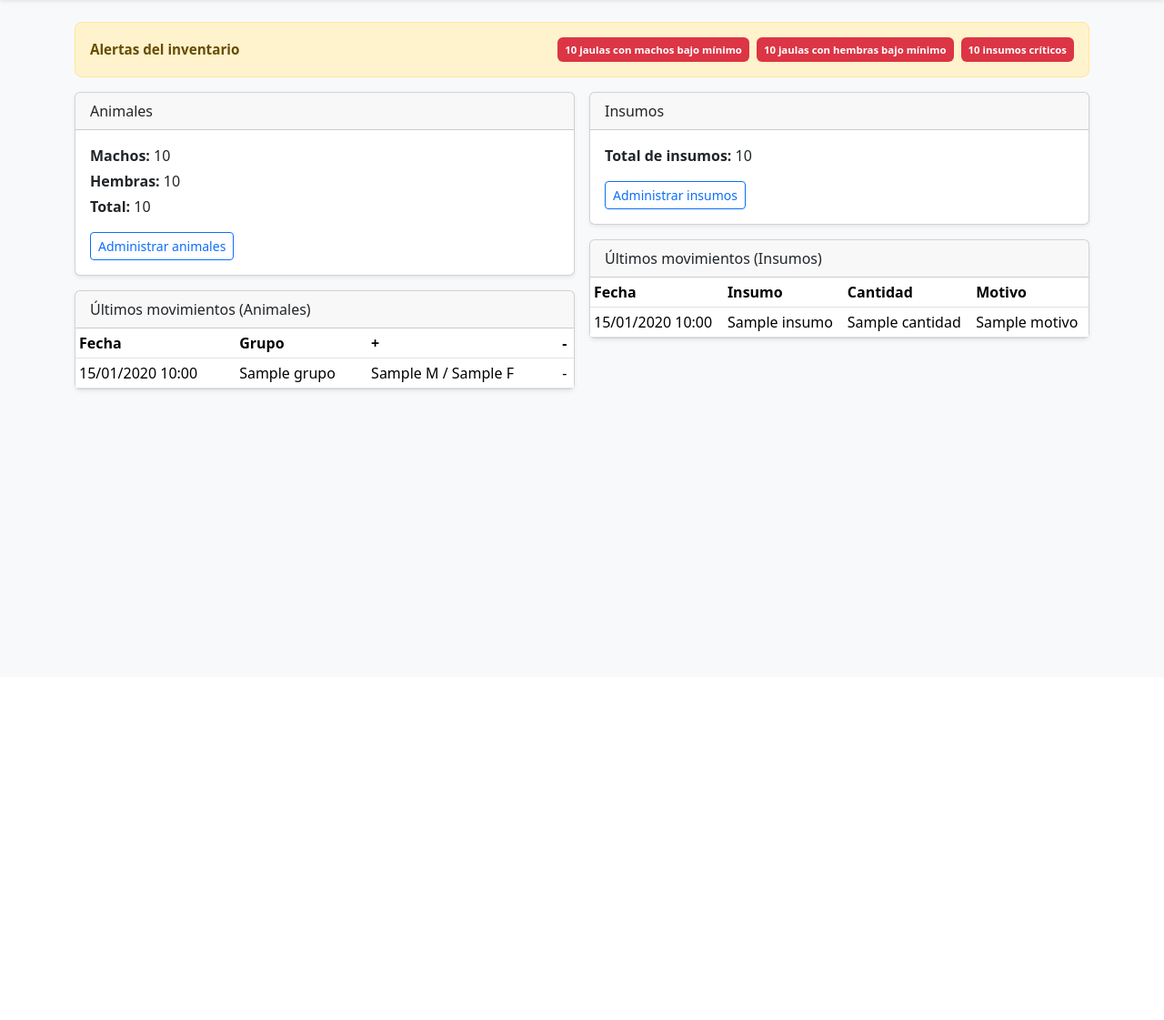
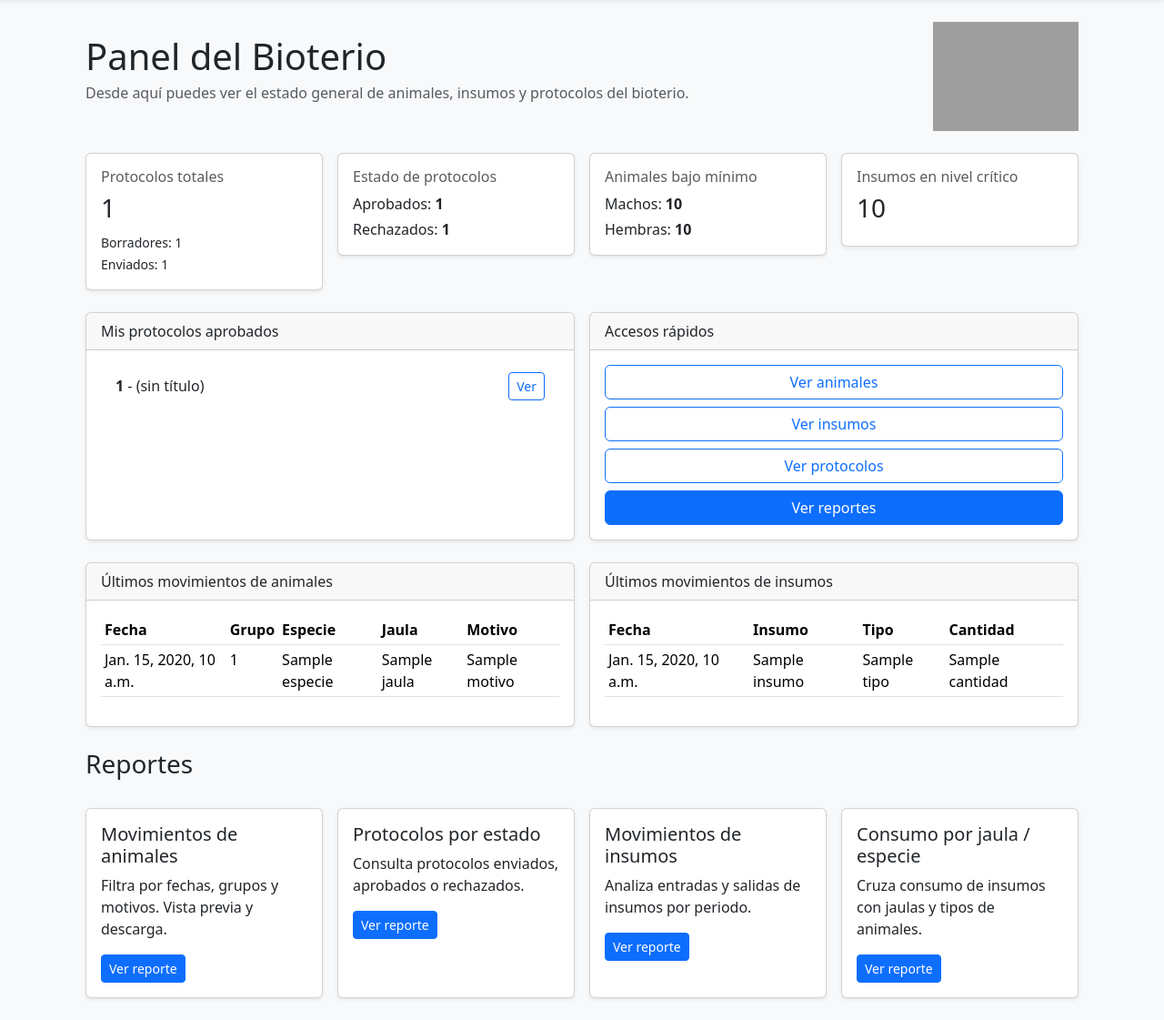
Before and after one commit to ErikaLopez01/Proyecto-Bioterio, a Django app: template compose/principal/templates/principal/dashboard.html in a window 1280 px wide. Shown: the part 56-1177 px from the top of the page at 91% size. Before the commit the page ends 487 px from the top, so only its background shows below. Run offline with Django 5.2, Linux system fonts and the light colour scheme; the template is opened without the code that fills it: most values are stand-ins (such as "Sample title", 1, 10 or a date in 2020); grey boxes are pictures that could not be loaded.

Commit message:
Se modifica la pagina principal

```diff
--- a/compose/principal/templates/principal/dashboard.html
+++ b/compose/principal/templates/principal/dashboard.html
@@ -1,111 +1,250 @@
+{# principal/templates/principal/dashboard.html #}
 {% extends "insumos/base.html" %}
+{% load static %}
+
 {% block content %}
+<div class="container mt-4">
 
-<div class="alert alert-warning d-flex flex-wrap gap-3 align-items-center justify-content-between">
-  <div class="fw-semibold">Alertas del inventario</div>
-  <div class="d-flex gap-2">
-    {% if anim_bajo_machos > 0 %}
-      <a class="badge text-bg-danger text-decoration-none p-2" href="{% url 'animales:list' %}?alert=low_m">
-        {{ anim_bajo_machos }} jaulas con machos bajo mínimo
+  <!-- ENCABEZADO CON IMAGEN -->
+  <div class="row align-items-center mb-4">
+    <div class="col-md-8">
+      <h1 class="mb-1">Panel del Bioterio</h1>
+      <p class="text-muted">
+        Desde aquí puedes ver el estado general de animales, insumos y protocolos del bioterio.
+      </p>
+    </div>
+    <div class="col-md-4 text-md-end text-center">
+      <!-- Puedes poner un logo o imagen ilustrativa -->
+      <img src="{% static 'img/ratonlaboratorio.png' %}" alt="Bioterio"
+           class="img-fluid" style="max-height: 120px;">
+    </div>
+  </div>
+
+  <!-- KPIs ARRIBA (PROTOCOLOS, STOCKS) -->
+  <div class="row g-3 mb-4">
+    <div class="col-md-3">
+      <div class="card shadow-sm">
+        <div class="card-body">
+          <h6 class="text-muted">Protocolos totales</h6>
+          <h3>{{ total_protocolos }}</h3>
+          <small>Borradores: {{ total_proto_borrador }}</small><br>
+          <small>Enviados: {{ total_proto_enviados }}</small>
+        </div>
+      </div>
+    </div>
+    <div class="col-md-3">
+      <div class="card shadow-sm">
+        <div class="card-body">
+          <h6 class="text-muted">Estado de protocolos</h6>
+          <p class="mb-1">Aprobados: <strong>{{ total_proto_aprobados }}</strong></p>
+          <p class="mb-0">Rechazados: <strong>{{ total_proto_rechazados }}</strong></p>
+        </div>
+      </div>
+    </div>
+    <div class="col-md-3">
+      <div class="card shadow-sm">
+        <div class="card-body">
+          <h6 class="text-muted">Animales bajo mínimo</h6>
+          <p class="mb-1">Machos: <strong>{{ anim_bajo_machos }}</strong></p>
+          <p class="mb-0">Hembras: <strong>{{ anim_bajo_hembras }}</strong></p>
+        </div>
+      </div>
+    </div>
+    <div class="col-md-3">
+      <div class="card shadow-sm">
+        <div class="card-body">
+          <h6 class="text-muted">Insumos en nivel crítico</h6>
+          <h3>{{ ins_bajo_min }}</h3>
+        </div>
+      </div>
+    </div>
+  </div>
+
+  <!-- ALERTAS / PENDIENTES -->
+  <div class="row g-3 mb-4">
+    <div class="col-md-6">
+      <div class="card shadow-sm h-100">
+        <div class="card-header">
+          {% if es_admin %}
+            Protocolos pendientes de aprobación
+          {% else %}
+            Mis protocolos aprobados
+          {% endif %}
+        </div>
+        <div class="card-body">
+          {% if es_admin %}
+            {% if protocolos_pendientes %}
+              <ul class="list-group list-group-flush">
+                {% for p in protocolos_pendientes %}
+                  <li class="list-group-item d-flex justify-content-between align-items-center">
+                    <span>
+                      <strong>{{ p.codigo|default:p.id }}</strong> - {{ p.titulo|default:"(sin título)" }}<br>
+                      <small class="text-muted">Creado por: {{ p.creado_por.username }}</small>
+                    </span>
+                    <a href="{% url 'protocolos:detail' p.pk %}" class="btn btn-sm btn-outline-primary">
+                      Ver
                     </a>
+                  </li>
+                {% endfor %}
+              </ul>
             {% else %}
-      <span class="badge text-bg-secondary p-2">0 jaulas con machos bajo mínimo</span>
+              <p class="mb-0">No hay protocolos pendientes de aprobación.</p>
             {% endif %}
-
-    {% if anim_bajo_hembras > 0 %}
-      <a class="badge text-bg-danger text-decoration-none p-2" href="{% url 'animales:list' %}?alert=low_f">
-        {{ anim_bajo_hembras }} jaulas con hembras bajo mínimo
+          {% else %}
+            {% if protocolos_aprobados_usuario %}
+              <ul class="list-group list-group-flush">
+                {% for p in protocolos_aprobados_usuario %}
+                  <li class="list-group-item d-flex justify-content-between align-items-center">
+                    <span>
+                      <strong>{{ p.codigo|default:p.id }}</strong> - {{ p.titulo|default:"(sin título)" }}
+                    </span>
+                    <a href="{% url 'protocolos:detail' p.pk %}" class="btn btn-sm btn-outline-primary">
+                      Ver
                     </a>
+                  </li>
+                {% endfor %}
+              </ul>
             {% else %}
-      <span class="badge text-bg-secondary p-2">0 jaulas con hembras bajo mínimo</span>
+              <p class="mb-0">No tienes protocolos aprobados aún.</p>
             {% endif %}
-
-    {% if ins_bajo_min > 0 %}
-      <a class="badge text-bg-danger text-decoration-none p-2" href="{% url 'insumos:list' %}?alert=critical">
-        {{ ins_bajo_min }} insumos críticos
-      </a>
-    {% else %}
-      <span class="badge text-bg-secondary p-2">0 insumos críticos</span>
           {% endif %}
         </div>
       </div>
+    </div>
 
-<div class="row g-3">
+    <!-- ACCESOS RÁPIDOS -->
     <div class="col-md-6">
-    <div class="card shadow-sm">
-      <div class="card-header">Animales</div>
-      <div class="card-body">
-        <p class="mb-1"><strong>Machos:</strong> {{ anim_total_machos }}</p>
-        <p class="mb-1"><strong>Hembras:</strong> {{ anim_total_hembras }}</p>
-        <p class="mb-3"><strong>Total:</strong> {{ anim_total }}</p>
-        <a class="btn btn-sm btn-outline-primary" href="{% url 'animales:list' %}">Administrar animales</a>
+      <div class="card shadow-sm h-100">
+        <div class="card-header">Accesos rápidos</div>
+        <div class="card-body d-flex flex-column gap-2">
+          <a href="{% url 'animales:list' %}" class="btn btn-outline-primary w-100">Ver animales</a>
+          <a href="{% url 'insumos:list' %}" class="btn btn-outline-primary w-100">Ver insumos</a>
+          <a href="{% url 'protocolos:list' %}" class="btn btn-outline-primary w-100">Ver protocolos</a>
+          <a href="{% url 'principal:reportes_home' %}" class="btn btn-primary w-100">
+            Ver reportes
+          </a>
+        </div>
+      </div>
     </div>
   </div>
 
-    <div class="card shadow-sm mt-3">
-      <div class="card-header">Últimos movimientos (Animales)</div>
-      <div class="card-body p-0">
-        <div class="table-responsive">
-          <table class="table table-sm mb-0">
-            <thead><tr><th>Fecha</th><th>Grupo</th><th>+</th><th>-</th></tr></thead>
+  <!-- ÚLTIMOS MOVIMIENTOS -->
+  <div class="row g-3 mb-4">
+    <div class="col-md-6">
+      <div class="card shadow-sm">
+        <div class="card-header">Últimos movimientos de animales</div>
+        <div class="card-body table-responsive">
+          {% if ult_mov_animales %}
+            <table class="table table-sm">
+              <thead>
+                <tr>
+                  <th>Fecha</th>
+                  <th>Grupo</th>
+                  <th>Especie</th>
+                  <th>Jaula</th>
+                  <th>Motivo</th>
+                </tr>
+              </thead>
               <tbody>
-              {% for m in ult_mov_animales %}
+                {% for mov in ult_mov_animales %}
                   <tr>
-                  <td>{{ m.fecha|date:"d/m/Y H:i" }}</td>
-                  <td>{{ m.grupo }}</td>
-                  <td>{{ m.cantidad_machos }} M / {{ m.cantidad_hembras }} F</td>
-                  <td>
-                    {% if m.tipo == m.BAJA or m.tipo == m.FALLECIMIENTO %}Sí{% else %}-{% endif %}
-                  </td>
+                    <td>{{ mov.fecha }}</td>
+                    <td>{{ mov.grupo.id }}</td>
+                    <td>{{ mov.grupo.especie.nombre }}</td>
+                    <td>{{ mov.grupo.jaula.nombre }}</td>
+                    <td>{{ mov.motivo }}</td>
                   </tr>
-              {% empty %}
-                <tr><td colspan="4" class="text-center text-muted">Sin movimientos</td></tr>
                 {% endfor %}
               </tbody>
             </table>
+          {% else %}
+            <p class="mb-0">No hay movimientos recientes.</p>
+          {% endif %}
+        </div>
+      </div>
+    </div>
+
+    <div class="col-md-6">
+      <div class="card shadow-sm">
+        <div class="card-header">Últimos movimientos de insumos</div>
+        <div class="card-body table-responsive">
+          {% if ult_mov_insumos %}
+            <table class="table table-sm">
+              <thead>
+                <tr>
+                  <th>Fecha</th>
+                  <th>Insumo</th>
+                  <th>Tipo</th>
+                  <th>Cantidad</th>
+                </tr>
+              </thead>
+              <tbody>
+                {% for mov in ult_mov_insumos %}
+                  <tr>
+                    <td>{{ mov.fecha }}</td>
+                    <td>{{ mov.insumo.nombre }}</td>
+                    <td>{{ mov.tipo }}</td>
+                    <td>{{ mov.cantidad }}</td>
+                  </tr>
+                {% endfor %}
+              </tbody>
+            </table>
+          {% else %}
+            <p class="mb-0">No hay movimientos de insumos recientes.</p>
+          {% endif %}
+        </div>
+      </div>
+    </div>
+  </div>
+
+  <!-- SECCIÓN REPORTES -->
+  <div class="row g-3 mb-4">
+    <div class="col-12">
+      <h3 class="mb-3">Reportes</h3>
+    </div>
+
+    <div class="col-md-3">
+      <div class="card shadow-sm h-100">
+        <div class="card-body">
+          <h5 class="card-title">Movimientos de animales</h5>
+          <p class="card-text">Filtra por fechas, grupos y motivos. Vista previa y descarga.</p>
+          <a href="{% url 'principal:reporte_mov_animales' %}" class="btn btn-sm btn-primary">Ver reporte</a>
+        </div>
+      </div>
+    </div>
+
+    <!-- Puedes replicar esta card para otros reportes -->
+    <div class="col-md-3">
+      <div class="card shadow-sm h-100">
+        <div class="card-body">
+          <h5 class="card-title">Protocolos por estado</h5>
+          <p class="card-text">Consulta protocolos enviados, aprobados o rechazados.</p>
+          <a href="{% url 'principal:reporte_protocolos' %}" class="btn btn-sm btn-primary">Ver reporte</a>
+        </div>
+      </div>
+    </div>
+
+    <div class="col-md-3">
+      <div class="card shadow-sm h-100">
+        <div class="card-body">
+          <h5 class="card-title">Movimientos de insumos</h5>
+          <p class="card-text">Analiza entradas y salidas de insumos por periodo.</p>
+          <a href="{% url 'principal:reporte_mov_insumos' %}" class="btn btn-sm btn-primary">Ver reporte</a>
+        </div>
+      </div>
+    </div>
+
+    <div class="col-md-3">
+      <div class="card shadow-sm h-100">
+        <div class="card-body">
+          <h5 class="card-title">Consumo por jaula / especie</h5>
+          <p class="card-text">Cruza consumo de insumos con jaulas y tipos de animales.</p>
+          <a href="{% url 'principal:reporte_consumos' %}" class="btn btn-sm btn-primary">Ver reporte</a>
+        </div>
       </div>
     </div>
   </div>
 
 </div>
 
-  <div class="col-md-6">
-    <div class="card shadow-sm">
-      <div class="card-header">Insumos</div>
-      <div class="card-body">
-        <p class="mb-3"><strong>Total de insumos:</strong> {{ ins_total }}</p>
-        <a class="btn btn-sm btn-outline-primary" href="{% url 'insumos:list' %}">Administrar insumos</a>
-      </div>
-    </div>
-
-    <div class="card shadow-sm mt-3">
-      <div class="card-header">Últimos movimientos (Insumos)</div>
-      <div class="card-body p-0">
-        <div class="table-responsive">
-          <table class="table table-sm mb-0">
-            <thead><tr><th>Fecha</th><th>Insumo</th><th>Cantidad</th><th>Motivo</th></tr></thead>
-            <tbody>
-              {% for m in ult_mov_insumos %}
-                <tr>
-                  <td>
-                    {% if m.fecha %}{{ m.fecha|date:"d/m/Y H:i" }}
-                    {% elif m.creado_en %}{{ m.creado_en|date:"d/m/Y H:i" }}
-                    {% else %}-{% endif %}
-                  </td>
-                  <td>{{ m.insumo }}</td>
-                  <td>{{ m.cantidad }}</td>
-                  <td>{{ m.motivo|default:"-" }}</td>
-                </tr>
-              {% empty %}
-                <tr><td colspan="4" class="text-center text-muted">Sin movimientos</td></tr>
-              {% endfor %}
-            </tbody>
-          </table>
-        </div>
-      </div>
-    </div>
-
-  </div>
-</div>
-
 {% endblock %}
--- a/compose/principal/urls.py
+++ b/compose/principal/urls.py
@@ -1,9 +1,10 @@
 from django.urls import path
-from .views import DashboardView
+from .views import DashboardView, ReporteMovimientosAnimalesView
 
 app_name = "principal"
 
 urlpatterns = [
     # ruta raíz de la app principal
     path("", DashboardView.as_view(), name="dashboard"),
+    path("reportes/movimientos-animales/", ReporteMovimientosAnimalesView.as_view(), name="reporte_mov_animales"),
 ]
```
Also changed, not shown: compose/principal/forms.py (added, +22 -0 lines), compose/principal/templates/principal/reporte_mov_animales.html (added, +67 -0 lines), compose/principal/views.py (+99 -15 lines), 1 other file. Lines whose indentation alone changed are shown as unchanged.
